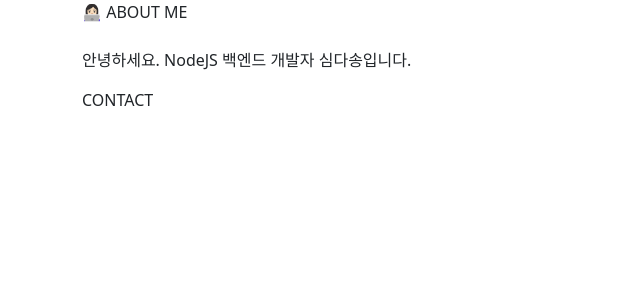
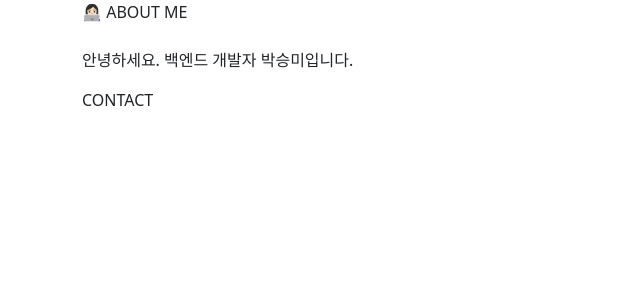
Before and after one commit to smipark/smipark.github.io, a Jekyll site: the page resume/index.html, which Jekyll copies as it is, in a window 1280 px wide. Shown: the top 300 px of the page, without its empty margins (0-640 px from the left). Built offline with Jekyll 4.4.1, drawn with Linux system fonts in a browser that asks for light colours.

Commit message:
Update resume

```diff
--- a/resume/index.html
+++ b/resume/index.html
@@ -28,7 +28,7 @@
                             <div class="lg:grid-cols-5 grid items-center gap-y-10 lg:max-w-7xl">
                                 <div class="lg:col-span-3">
                                     <div class="mt-4">
-                                        <p>안녕하세요. NodeJS 백엔드 개발자 심다송입니다.</p>
+                                        <p>안녕하세요. 백엔드 개발자 박승미입니다.</p>
                                     </div>
                                 </div>
                                 <div class="lg:col-span-2 grid grid-rows-1 gap-5 lg:px-6">
```
Also changed, not shown: 1 other file.
